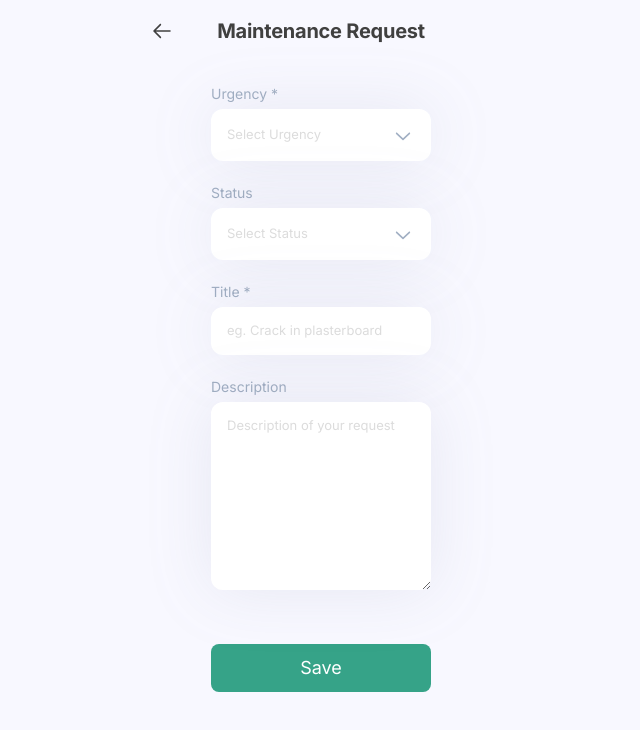
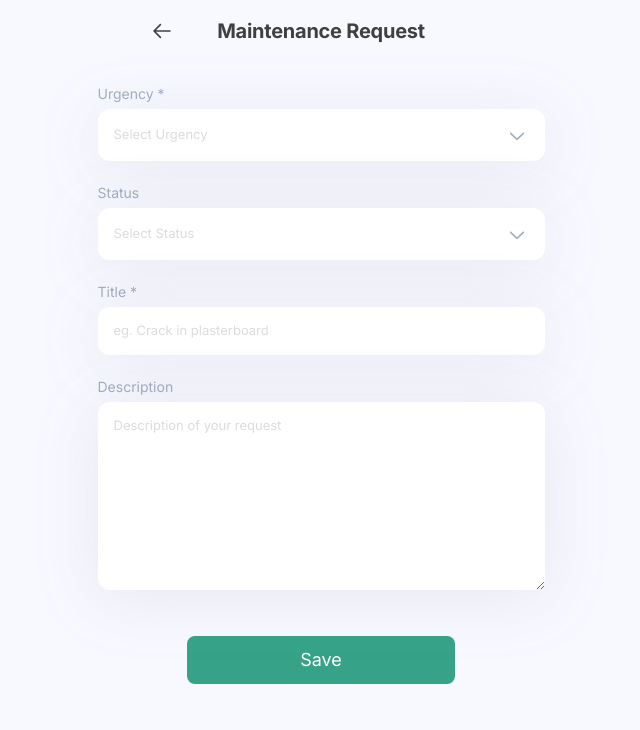
Before and after one commit to havus/request-maintenance-client-nextjs, a Next.js app: page /requests/create in a window 1280 px wide. Shown: the top 730 px of the page, without its empty margins (319-959 px from the left). Built offline with nearby package versions, Linux system fonts and the light colour scheme.

Commit message:
feature(responsive): add media query on medium screen

```diff
--- a/src/app/_components/RequestCard.tsx
+++ b/src/app/_components/RequestCard.tsx
@@ -24,7 +24,7 @@ export default function RequestCard({ data }: RequestCardProps) {
   ].join(' ')
 
   return (
-    <div className="flex flex-col gap-[10px] bg-white p-[16px] rounded-[12px] drop-shadow-[0_8px_32px_rgba(110,113,145,0.12)]">
+    <div className="w-full flex flex-col gap-[10px] bg-white p-[16px] rounded-[12px] drop-shadow-[0_8px_32px_rgba(110,113,145,0.12)]">
       <div className="flex justify-between">
         <p className="text-[#404040] font-medium text-[14px] leading-[20px]">{data.title}</p>
         <p className="text-[#A1AFC3] text-[12px] leading-[20px]">{formatDate(data.createdAt)}</p>
--- a/src/app/_components/RequestForm.tsx
+++ b/src/app/_components/RequestForm.tsx
@@ -123,7 +123,7 @@ const RequestForm = ({ formState, onClick }: { formState: FormState, onClick: (e
             value={formState.title}
             onChange={action((e) => formState.title = e.target.value )}
             placeholder="eg. Crack in plasterboard"
-            className="placeholder:text-[#DCDCDC] bg-white text-[#404040] rounded-[12px] px-[16px] py-[14px] text-[13px] drop-shadow-[0_0_32px_rgba(110,113,145,0.12)]"
+            className="placeholder:text-[#DCDCDC] bg-white text-[#404040] rounded-[12px] px-[16px] py-[14px] text-[13px] drop-shadow-[0_8px_32px_rgba(110,113,145,0.12)]"
           />
         </div>
 
@@ -137,13 +137,13 @@ const RequestForm = ({ formState, onClick }: { formState: FormState, onClick: (e
             onChange={action((e) => formState.description = e.target.value )}
             value={formState.description}
             placeholder="Description of your request"
-            className="placeholder:text-[#DCDCDC] h-[188px] bg-white text-[#404040] rounded-[12px] px-[16px] py-[14px] text-[13px] drop-shadow-[0_0_32px_rgba(110,113,145,0.12)]"
+            className="placeholder:text-[#DCDCDC] h-[188px] bg-white text-[#404040] rounded-[12px] px-[16px] py-[14px] text-[13px] drop-shadow-[0_8px_32px_rgba(110,113,145,0.12)]"
           />
         </div>
       </div>
 
       <button
-        className="text-[18px] leading-[24px] bg-[#36A388] hover:bg-[#4aac93] active:bg-[#30927A] text-white py-[12px] rounded-[8px] mt-[54px] hover:cursor-pointer"
+        className="w-[268px] mx-auto text-[18px] leading-[24px] bg-[#36A388] hover:bg-[#4aac93] active:bg-[#30927A] text-white py-[12px] rounded-[8px] mt-[54px] md:mt-[46px] hover:cursor-pointer"
         onClick={action((e) => {
           e.preventDefault();
 
--- a/src/app/_components/Select.tsx
+++ b/src/app/_components/Select.tsx
@@ -33,7 +33,7 @@ function SelectTrigger({
   const triggerClassNames = [
     'w-full hover:cursor-pointer flex items-center justify-between rounded-[12px] px-[16px] py-[14px] text-[13px]',
     'bg-white text-[#404040]',
-    'drop-shadow-[0_0_32px_rgba(110,113,145,0.12)]',
+    'drop-shadow-[0_8px_32px_rgba(110,113,145,0.12)]',
     className,
   ].join(' ');
 
--- a/src/app/requests/create/page.tsx
+++ b/src/app/requests/create/page.tsx
@@ -20,7 +20,7 @@ const CreateRequest = () => {
   }
 
   return (
-    <div className="w-[300] flex flex-col">
+    <div className="w-[300] md:w-[447px] flex flex-col">
       <RequestForm formState={formState} onClick={handleSaveButton}></RequestForm>
     </div>
   )
--- a/src/app/requests/page.tsx
+++ b/src/app/requests/page.tsx
@@ -17,21 +17,21 @@ export default function Request() {
   } = useRequestMaintenanceStore();
 
   return (
-    <div className="relative">
-      <div className="flex w-[343px] gap-[20px] justify-center">
+    <div className="relative w-[343px] md:w-[697px]">
+      <div className="flex gap-[20px] justify-center">
         <MetricCard name="Open Requests" value={openRequestsCount}/>
         <MetricCard name="Urgent Requests" value={urgentRequestsCount}/>
         <MetricCard name="Average time (days) to resolve" value={averageTimeToResolve}/>
       </div>
 
-      <div className="w-[343px] mt-[-5px] pt-[20px] flex flex-col gap-[20px]">
+      <div className="mt-[-5px] pt-[20px] md:pt-[24px] flex flex-col gap-[20px]">
         {requests.map((req, i) => (
           <RequestCard data={req} key={`request-${i}`} />
         ))}
       </div>
 
       <button
-        className="rounded-full p-[11px] absolute bottom-[-67px] right-0 hover:cursor-pointer bg-[#36A388] hover:bg-[#4aac93] active:bg-[#30927A]"
+        className="rounded-full p-[11px] absolute bottom-[-67px] md:bottom-[-78px] right-0 hover:cursor-pointer bg-[#36A388] hover:bg-[#4aac93] active:bg-[#30927A]"
         onClick={() => router.push('/requests/create')}
       >
         <RxPlus className="w-[26px] h-[26px] text-white" />
```
